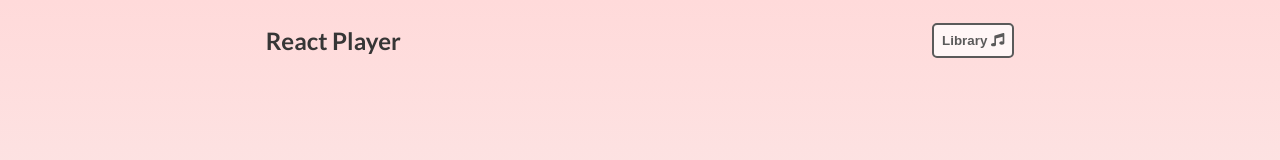
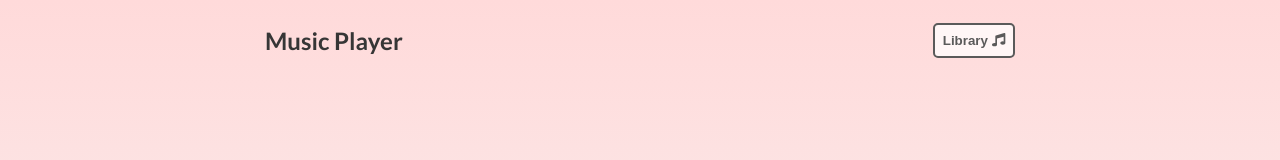
Before and after one commit to roxtran/react-player, a React (Create React App) app: page / in a window 1280 px wide. Shown: the top 160 px of the page. Built offline with nearby package versions, Linux system fonts and the light colour scheme.

Commit message:
update Title

```diff
--- a/public/index.html
+++ b/public/index.html
@@ -15,7 +15,7 @@
     />
     <link rel="manifest" href="%PUBLIC_URL%/manifest.json" />
 
-    <title>React Player</title>
+    <title>Music Player</title>
   </head>
   <body>
     <noscript>You need to enable JavaScript to run this app.</noscript>
--- a/src/components/Nav.js
+++ b/src/components/Nav.js
@@ -5,7 +5,7 @@ import { faMusic } from '@fortawesome/free-solid-svg-icons'
 const Nav = ({ showLibrary, setShowLibrary }) => {
   return (
     <nav>
-      <h1>React Player</h1>
+      <h1>Music Player</h1>
       <button onClick={() => setShowLibrary(!showLibrary)}>
         Library <FontAwesomeIcon icon={faMusic} />
       </button>
```
